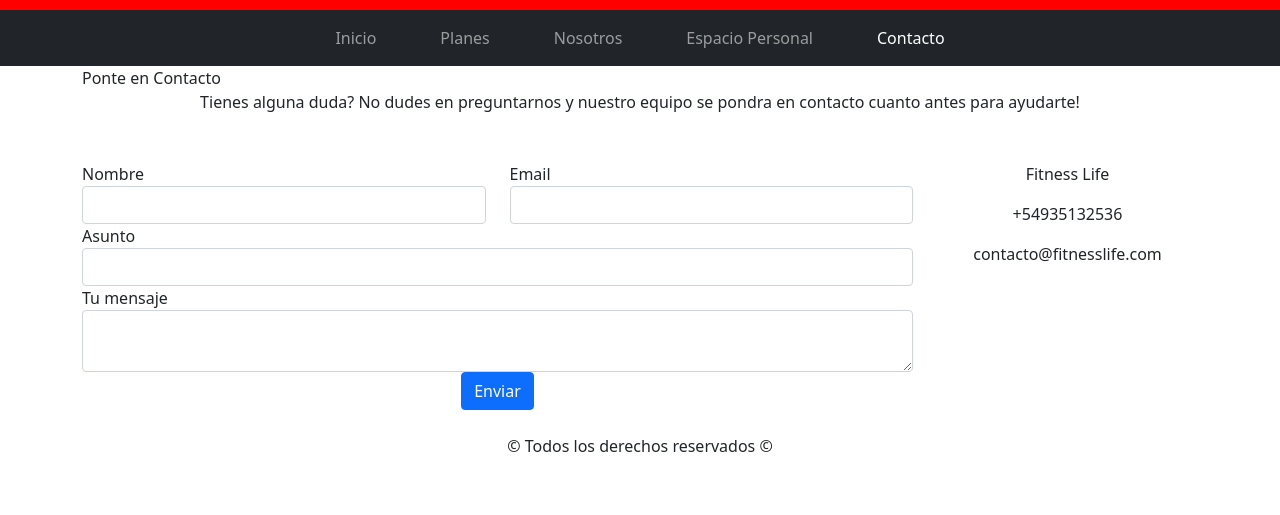
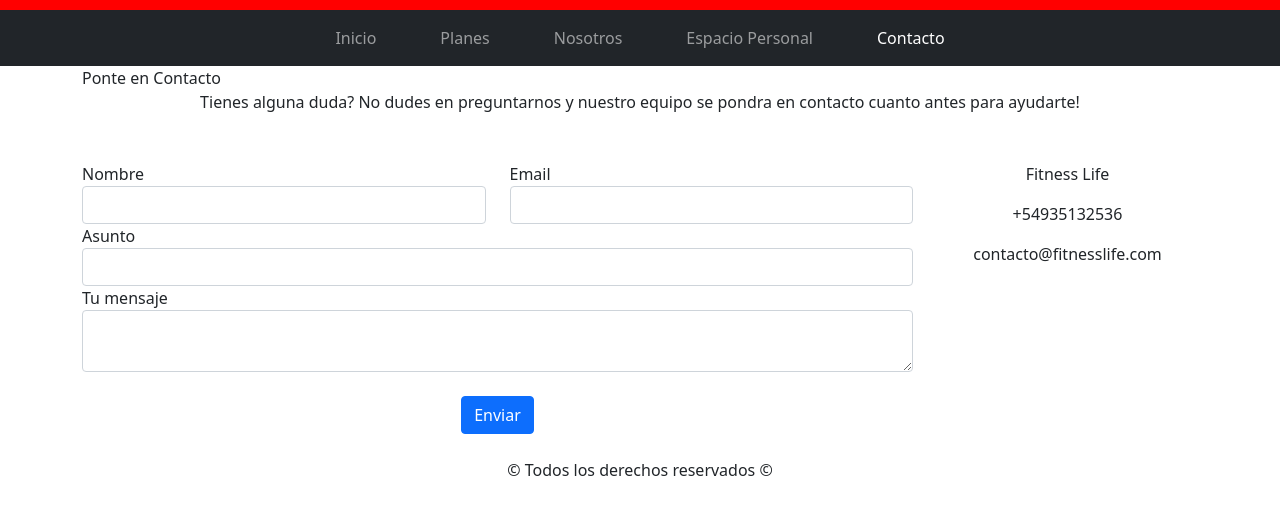
Before and after one commit to franj123/proyectoCoder, a plain HTML site: page contacto.html in a window 1280 px wide. Shown: the part 201-716 px from the top of the page. Drawn offline with nearby package versions, Linux system fonts and the light colour scheme.

Commit message:
boton enviar mt-4

```diff
--- a/contacto.html
+++ b/contacto.html
@@ -101,7 +101,7 @@
             </form>
 
             <div class="text-center text-md-left">
-                <a class="btn btn-primary" onclick="document.getElementById('contact-form').submit();">Enviar</a>
+                <a class="btn btn-primary mt-4" onclick="document.getElementById('contact-form').submit();">Enviar</a>
             </div>
             <div class="status"></div>
         </div>
```
